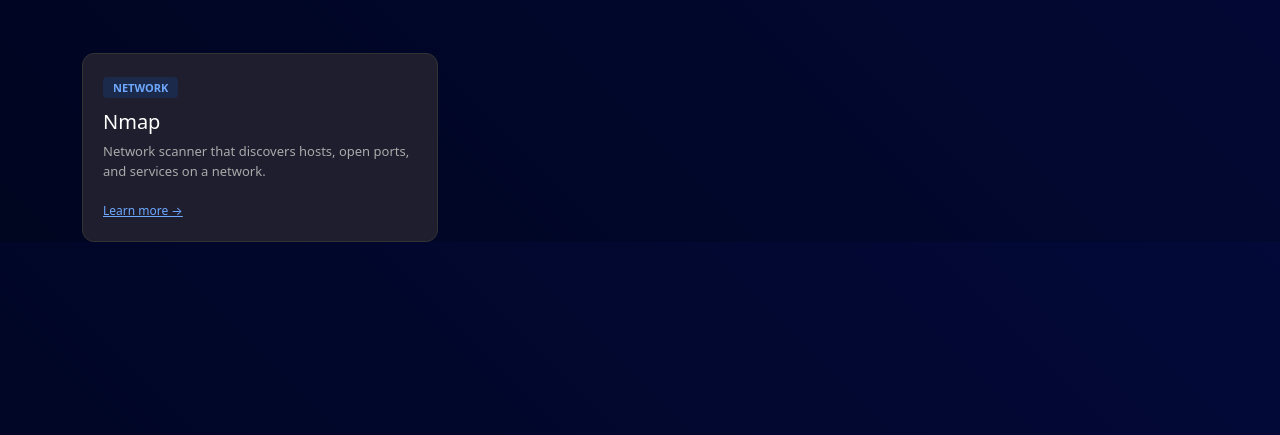
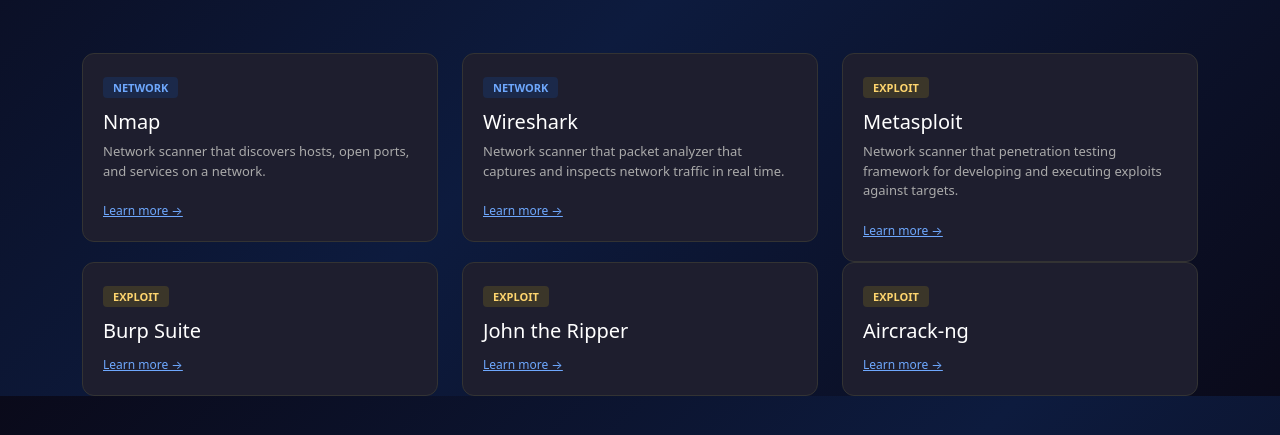
Before and after one commit to amri-03/cybersecurity-tools-directory, a plain HTML site: page index.html in a window 1280 px wide. Shown: the part 365-800 px from the top of the page. Drawn offline with nearby package versions, Linux system fonts and the light colour scheme.

Commit message:
Basic HTML structure and CSS stylings up

```diff
--- a/index.html
+++ b/index.html
@@ -6,7 +6,7 @@
     <title>Cybersecurity Tools Directory</title>
     <link href="https://cdn.jsdelivr.net/npm/bootstrap@5.3.8/dist/css/bootstrap.min.css" rel="stylesheet" integrity="sha384-sRIl4kxILFvY47J16cr9ZwB07vP4J8+LH7qKQnuqkuIAvNWLzeN8tE5YBujZqJLB" crossorigin="anonymous">
 </head>
-<body style="background: linear-gradient(45deg, #000520, #030938);">
+<body style="background: linear-gradient(135deg, #0a0a1a 0%, #0d1b3e 50%, #0a0a1a 100%);">
     <div class="container-fluid">
         <nav class="navbar navbar-dark bg-dark">
             <ul class="navbar-nav text-white">
@@ -30,7 +30,7 @@
                 </p>
             </div>
 
-            <!-- First tool card -->
+            <!-- Tool card -->
             <div class="row">
                 <div class="col-md-4">
                     <div style="background: #1e1e2e; border: 1px solid #333; border-radius: 12px; padding: 20px;">
@@ -42,6 +42,63 @@
                         <a href="https://nmap.org" target="_blank" style="font-size: 12px; color: #6ea8fe;">Learn more →</a>
                     </div>
                 </div>
+
+                <div class="col-md-4">
+                    <div style="background: #1e1e2e; border: 1px solid #333; border-radius: 12px; padding: 20px;">
+                        <span style="background: #0d6efd22; color: #6ea8fe; font-size: 11px; padding: 3px 10px; border-radius: 4px; font-weight: 600;">NETWORK</span>
+                        <h5 style="color: white; margin-top: 12px;">Wireshark</h5>
+                        <p style="color: #aaa; font-size: 13px; margin-top: 6px;">
+                            Network scanner that packet analyzer that captures and inspects network traffic in real time.
+                        </p>
+                        <a href="https://www.wireshark.org" target="_blank" style="font-size: 12px; color: #6ea8fe;">Learn more →</a>
+                    </div>
+                </div>
+
+                <div class="col-md-4">
+                    <div style="background: #1e1e2e; border: 1px solid #333; border-radius: 12px; padding: 20px;">
+                        <span style="background: rgb(253 213 13 / 0.13); color: #fed56e; font-size: 11px; padding: 3px 10px; border-radius: 4px; font-weight: 600;">EXPLOIT</span>
+                        <h5 style="color: white; margin-top: 12px;">Metasploit</h5>
+                        <p style="color: #aaa; font-size: 13px; margin-top: 6px;">
+                            Network scanner that penetration testing framework for developing and executing exploits against targets.
+                        </p>
+                        <a href="https://www.metasploit.com" target="_blank" style="font-size: 12px; color: #6ea8fe;">Learn more →</a>
+                    </div>
+                </div>
+            </div>
+
+            <div class="row">
+                <div class="col-md-4">
+                    <div style="background: #1e1e2e; border: 1px solid #333; border-radius: 12px; padding: 20px;">
+                        <span style="background: rgb(253 213 13 / 0.13); color: #fed56e; font-size: 11px; padding: 3px 10px; border-radius: 4px; font-weight: 600;">EXPLOIT</span>
+                        <h5 style="color: white; margin-top: 12px;">Burp Suite</h5>
+<!--                        <p style="color: #aaa; font-size: 13px; margin-top: 6px;">-->
+<!--                            Network scanner that penetration testing framework for developing and executing exploits against targets.-->
+<!--                        </p>-->
+                        <a href="https://portswigger.net" target="_blank" style="font-size: 12px; color: #6ea8fe;">Learn more →</a>
+                    </div>
+                </div>
+
+                <div class="col-md-4">
+                    <div style="background: #1e1e2e; border: 1px solid #333; border-radius: 12px; padding: 20px;">
+                        <span style="background: rgb(253 213 13 / 0.13); color: #fed56e; font-size: 11px; padding: 3px 10px; border-radius: 4px; font-weight: 600;">EXPLOIT</span>
+                        <h5 style="color: white; margin-top: 12px;">John the Ripper</h5>
+<!--                        <p style="color: #aaa; font-size: 13px; margin-top: 6px;">-->
+<!--                            Network scanner that penetration testing framework for developing and executing exploits against targets.-->
+<!--                        </p>-->
+                        <a href="https://openwall.com" target="_blank" style="font-size: 12px; color: #6ea8fe;">Learn more →</a>
+                    </div>
+                </div>
+
+                <div class="col-md-4">
+                    <div style="background: #1e1e2e; border: 1px solid #333; border-radius: 12px; padding: 20px;">
+                        <span style="background: rgb(253 213 13 / 0.13); color: #fed56e; font-size: 11px; padding: 3px 10px; border-radius: 4px; font-weight: 600;">EXPLOIT</span>
+                        <h5 style="color: white; margin-top: 12px;">Aircrack-ng</h5>
+<!--                        <p style="color: #aaa; font-size: 13px; margin-top: 6px;">-->
+<!--                            Network scanner that penetration testing framework for developing and executing exploits against targets.-->
+<!--                        </p>-->
+                        <a href="https://aircrack-ng.org" target="_blank" style="font-size: 12px; color: #6ea8fe;">Learn more →</a>
+                    </div>
+                </div>
             </div>
 
         </div>
```
